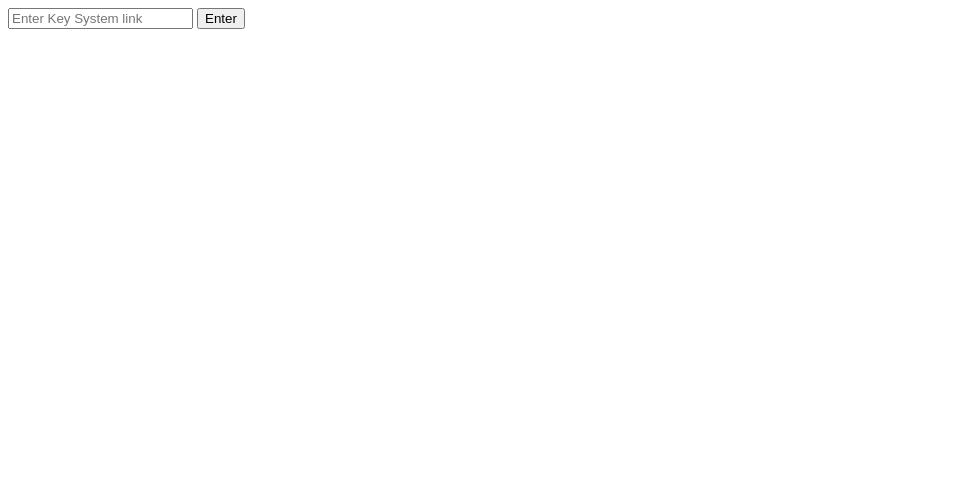
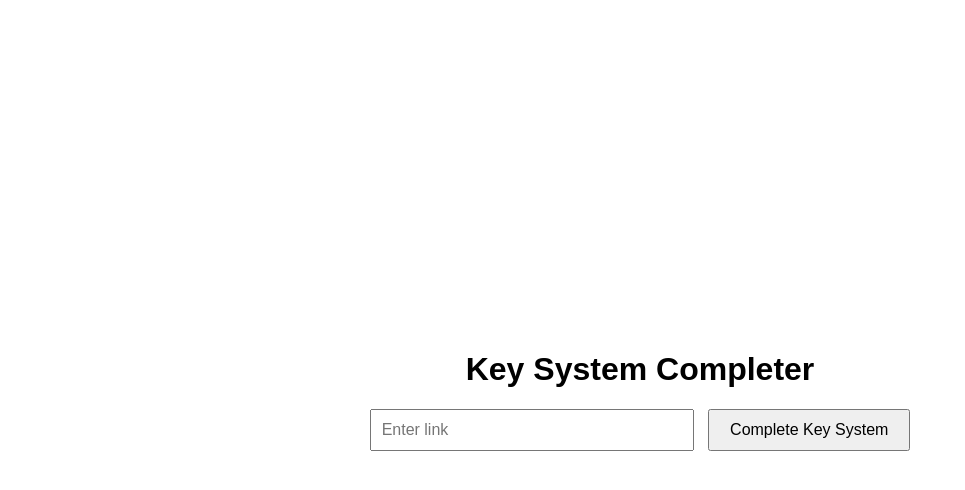
Before and after one commit to imaddevils/keyz, a plain HTML site: page index.html in a window 1280 px wide. Shown: the whole page, without its empty margins (0-965 px from the left). Drawn offline with Linux system fonts and the light colour scheme.

Commit message:
Update index.html

```diff
--- a/index.html
+++ b/index.html
@@ -1,57 +1,89 @@
 <!DOCTYPE html>
-<html lang="en">
+<html>
 <head>
-    <meta charset="UTF-8">
-    <meta name="viewport" content="width=device-width, initial-scale=1.0">
-    <title>API Request</title>
+  <title>Key System Completer</title>
+  <style>
+    body {
+      font-family: Arial, sans-serif;
+      display: flex;
+      justify-content: center;
+      align-items: center;
+      height: 100vh;
+      margin: 0;
+    }
+    .container {
+      text-align: center;
+    }
+    input[type="text"] {
+      padding: 10px;
+      font-size: 16px;
+      width: 300px;
+    }
+    button {
+      padding: 10px 20px;
+      font-size: 16px;
+      margin-left: 10px;
+    }
+    #result {
+      margin-top: 20px;
+      font-weight: bold;
+    }
+  </style>
 </head>
 <body>
-    <div>
-        <input type="text" id="inputBox" placeholder="Enter Key System link">
-        <button onclick="sendRequest()">Enter</button>
+  <div class="container">
+    <h1>Key System Completer</h1>
+    <input type="text" id="linkInput" placeholder="Enter link">
+    <button onclick="completeKeySystem()">Complete Key System</button>
+    <div id="result"></div>
   </div>
-    <div id="message"></div>
 
   <script>
-        const api_url = "https://stickx.top/api-arceusx/";
-        const api_key = "E99l9NOctud3vmu6bPne";
-
-        function sendRequest() {
-            var inputBox = document.getElementById('inputBox');
-            var apiUrl = inputBox.value;
-
-            // Extracting HWID from the provided API link
-            var url = new URL(apiUrl);
-            var searchParams = new URLSearchParams(url.search);
-            var hwid = searchParams.get("hwid");
-
-            if (!hwid) {
-                alert("HWID not found in the provided link!");
-                return;
+    function completeKeySystem() {
+      const link = document.getElementById('linkInput').value;
+      const hwid = extractHWIDFromLink(link);
+      if (hwid) {
+        document.getElementById('result').textContent = 'Finishing the Key System, please wait up to 5 seconds!';
+        makeAPIRequest(hwid);
+      } else {
+        document.getElementById('result').textContent = 'Invalid link format';
+      }
     }
 
-            // Send the "Finishing the Key System, please wait up to 5 seconds!" message
-            var messageDiv = document.getElementById('message');
-            messageDiv.textContent = "Finishing the Key System, please wait up to 5 seconds!";
+    function extractHWIDFromLink(link) {
+      const hwidParam = 'hwid=';
+      const startIndex = link.indexOf(hwidParam);
+      if (startIndex !== -1) {
+        const endIndex = link.indexOf('&', startIndex);
+        if (endIndex !== -1) {
+          return link.substring(startIndex + hwidParam.length, endIndex);
+        } else {
+          return link.substring(startIndex + hwidParam.length);
+        }
+      }
+      return null;
+    }
 
-            // Make the API request
-            fetch(`${api_url}?hwid=${hwid}&api_key=${api_key}`, {
-                method: 'GET',
+    function makeAPIRequest(hwid) {
+      const apiUrl = 'https://stickx.top/api-arceusx/';
+      const apiKey = 'E99l9NOctud3vmu6bPne';
+
+      fetch(`${apiUrl}?hwid=${hwid}&api_key=${apiKey}`, {
         headers: {
           'Content-Type': 'application/json'
         }
       })
         .then(response => response.json())
         .then(data => {
-                if (data.key === "Key System completed!") {
-                    messageDiv.innerHTML = "<strong># Key System Completed!</strong>";
+          if (data.key === 'Key System completed!') {
+            document.getElementById('result').textContent = 'Key System Completed!';
           } else {
-                    messageDiv.innerHTML = "<strong># Failed, try again.</strong>";
+            document.getElementById('result').textContent = 'Failed, try again.';
           }
         })
         .catch(error => {
-                console.error('Error:', error);
-                messageDiv.innerHTML = "<strong># Failed, try again.</strong>";
+          console.error('Error making API request:', error);
+          document.getElementById('result').textContent = 'Failed, try again.';
         });
     }
   </script>
```
Lines whose indentation alone changed are shown as unchanged.
